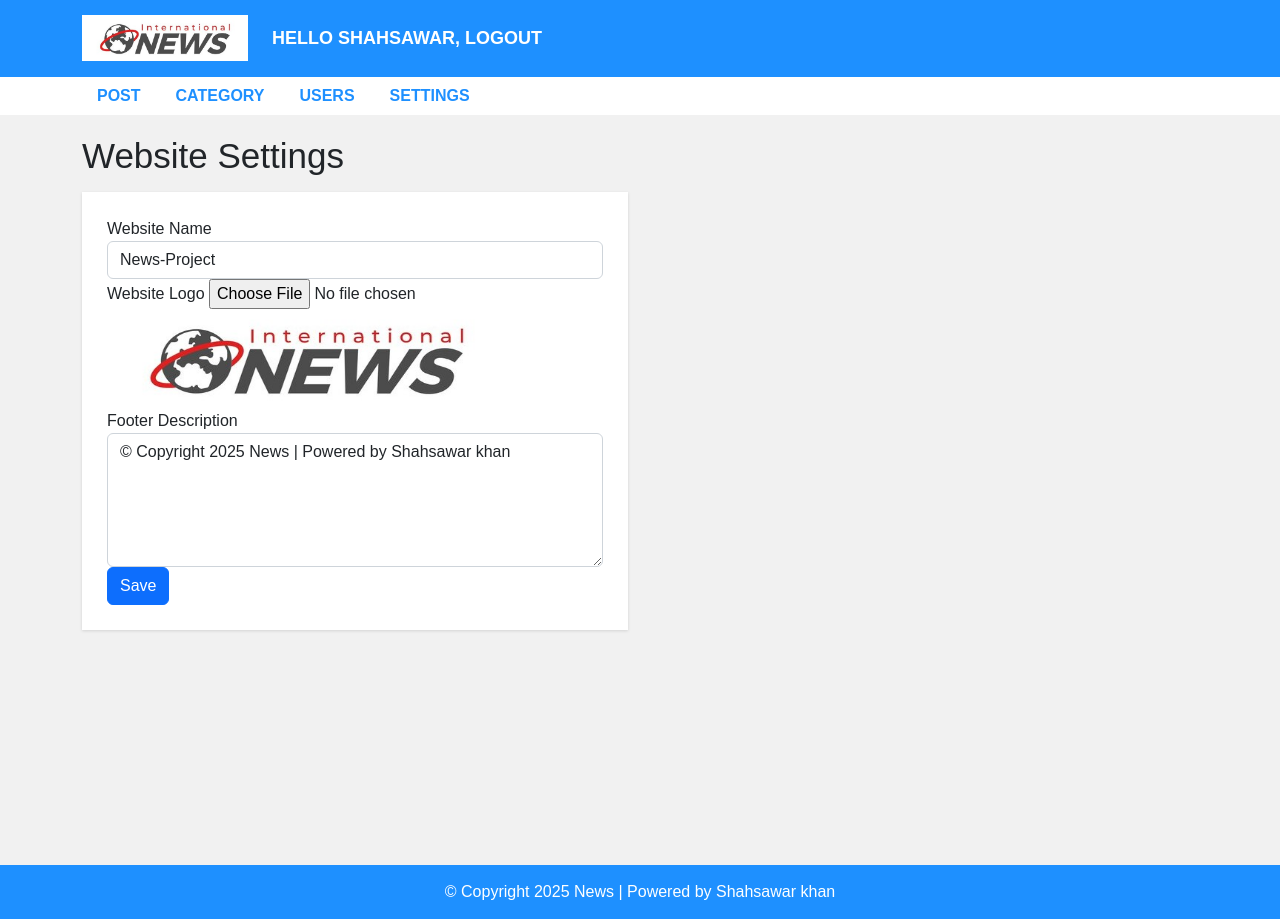
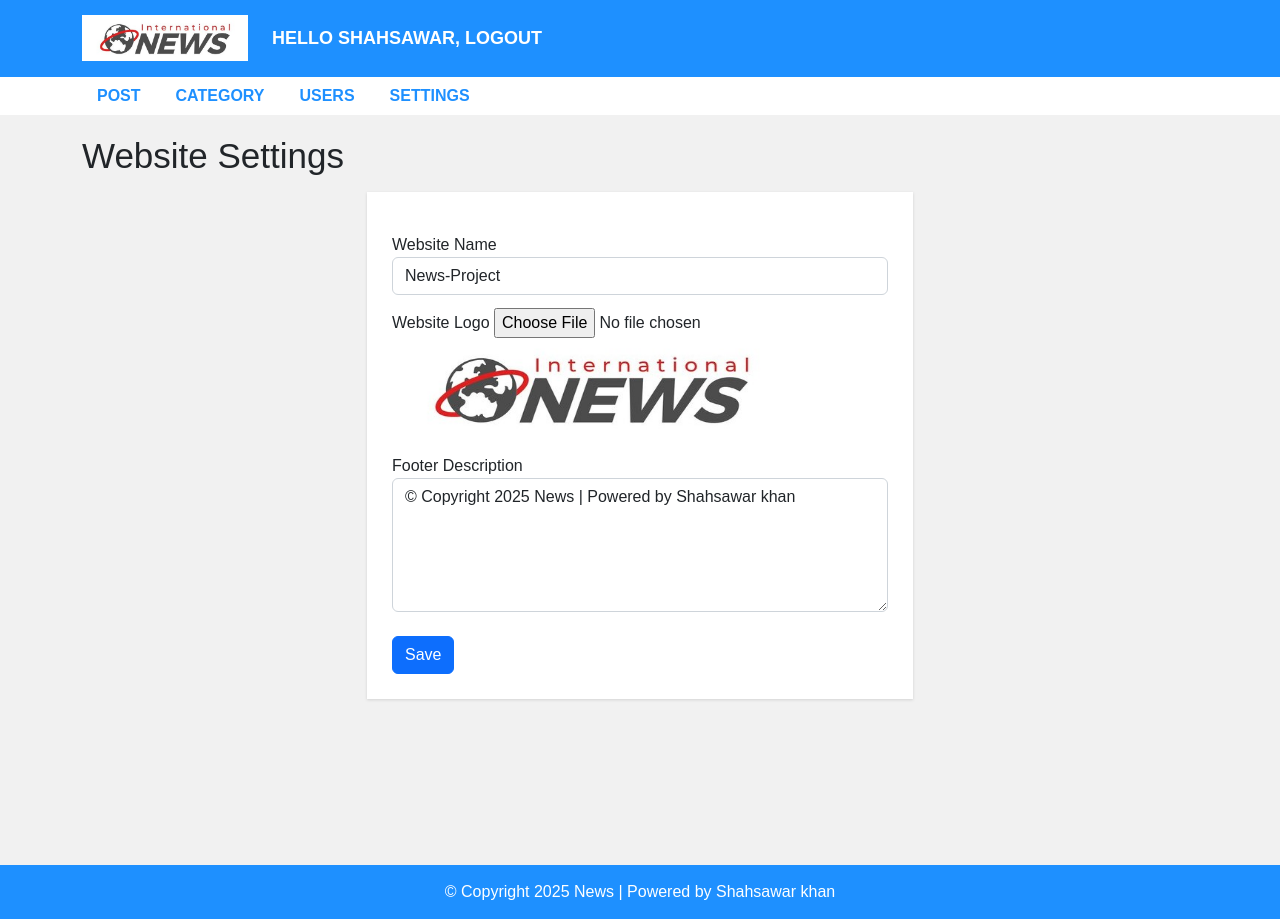
Before and after one commit to shahsawar28032/News-Project, a PHP site: page /news-project/shahsawar/settings.php in a window 1280 px wide. Run offline with PHP 8.4, Linux system fonts and the light colour scheme; a user stored in the database is signed in; data comes from the database, SQL or seed files in the repository.

Commit message:
Update settings.php

```diff
--- a/shahsawar/settings.php
+++ b/shahsawar/settings.php
@@ -1,7 +1,7 @@
 <?php include "header.php"; ?>
   <div id="admin-content">
       <div class="container">
-         <div class="row">
+         <div class="row justify-content-center">
              <div class="col-md-12">
                  <h1 class="admin-heading">Website Settings</h1>
              </div>
@@ -16,22 +16,22 @@
                     while($row = mysqli_fetch_assoc($result)) {
                 ?>
                   <!-- Form -->
-                  <form  action="save-settings.php" method="POST" enctype="multipart/form-data">
+               <form  action="save-settings.php" method="POST" enctype="multipart/form-data">
                       <div class="form-group">
-                          <label for="website_name">Website Name</label>
+                          <label for="website_name" class="mt-3">Website Name</label>
                           <input type="text" name="website_name" value="<?php echo $row['websitename']; ?>" class="form-control" autocomplete="off" required>
                       </div>
                       <div class="form-group">
-                          <label for="logo">Website Logo</label>
+                          <label for="logo" class="mt-3">Website Logo</label>
                           <input type="file" name="logo">
                           <img src="images/<?php echo $row['logo'];?>" height="100px" width="400px">
                           <input type="hidden" name="old_logo" value="<?php echo $row['logo']; ?>" >
                       </div>
                       <div class="form-group">
-                          <label for="footer_desc">Footer Description</label>
+                          <label for="footer_desc" class="mt-3">Footer Description</label>
                           <textarea name="footer_desc" class="form-control" rows="5" required><?php echo $row['footerdesc']; ?></textarea>
                       </div>
-                       <input type="submit" name="submit" class="btn btn-primary" value="Save" required />
+                       <input type="submit" name="submit" class="btn btn-primary mt-4" value="Save" required />
                   </form>
                   <!--/Form -->
                   <?php
```
